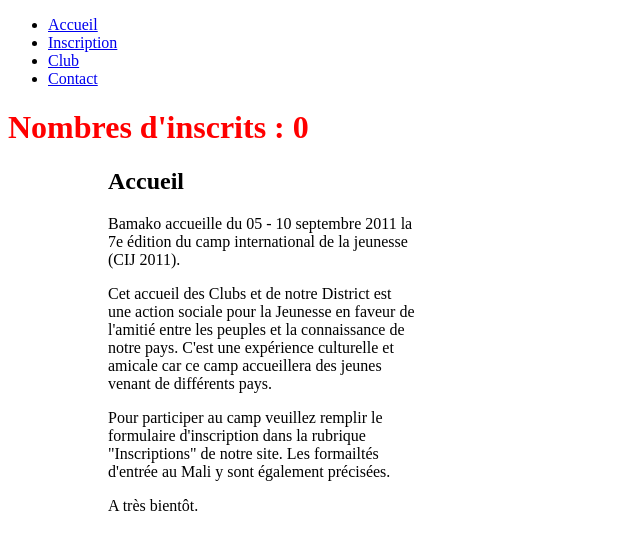
After one commit to alou/cij2011, a Django app: page / in a window 1280 px wide. The commit adds this page. Shown: the top 550 px of the page, without its empty margins (0-640 px from the left). Run offline with Django 3.2, Linux system fonts and the light colour scheme; data that the repository does not hold is empty; parts of the project's set-up code (start-up, migrations or seed data) failed here and were passed over.

Commit message:
addd base.html, registered.html and create views registered

```diff
--- a/cij2011/cij/views.py
+++ b/cij2011/cij/views.py
@@ -1 +1,32 @@
-# Create your views here.
+#!/usr/bin/env python
+# -*- coding= UTF-8 -*-
+
+from django.core.context_processors import csrf
+from django.shortcuts import (render_to_response,
+                              HttpResponseRedirect, redirect)
+from django.core.urlresolvers import reverse
+from cij.models import *
+from cij.form import PamperForm
+
+def home(request):
+    """
+    """
+    pamper_count = Pamper.objects.all().count()
+
+    return render_to_response('home.html', {'pamper_count':pamper_count})
+
+
+def registered(request):
+    """
+    """
+    c = {}
+    c.update(csrf(request))
+    form = PamperForm()
+    c.update({'form':form})
+    if request.method == 'POST':
+        form = PamperForm(request.POST)
+        if form.is_valid():
+            form.save()
+            return HttpResponseRedirect(reverse('home'))
+        c.update({'form': form})
+    return render_to_response('registered.html', c)
--- a/cij2011/media/css/style.css
+++ b/cij2011/media/css/style.css
@@ -1,3 +1,12 @@
 /*
 Design by Alou and Fad
 */
+
+h1 {color:red
+}
+
+#home #content{
+    width:310px;
+    padding-left: 100px
+
+}
--- a/cij2011/settings.py
+++ b/cij2011/settings.py
@@ -79,6 +79,7 @@ STATICFILES_DIRS = (
     # Put strings here, like "/home/html/static" or "C:/www/django/static".
     # Always use forward slashes, even on Windows.
     # Don't forget to use absolute paths, not relative paths.
+    ROOT_DIR + '/media',
 )
 
 # List of finder classes that know how to find static files in
--- /dev/null
+++ b/cij2011/templates/base.html
@@ -0,0 +1,29 @@
+<!DOCTYPE html PUBLIC "-//W3C//DTD XHTML 1.0 Strict//EN" "http://www.w3.org/TR/xhtml1/DTD/xhtml1-strict.dtd">
+<html xmlns="http://www.w3.org/1999/xhtml" xml:lang="fr" >
+
+    <head>
+        <title>{% block title %}{% endblock %}</title>
+
+        <meta http-equiv="Content-Type" content="text/html; charset=utf-8" />
+        <link rel="stylesheet" href="/static/css/style.css" type="text/css" media="screen,print"/>
+
+    </head>
+
+    <body>
+        <div id="{% block page-id %}{% endblock %}">
+            <div id='menu'>
+                <ul>
+                    <li><a href="#">Accueil</a></li>
+                    <li><a href="{% url registered %}">Inscription</a></li>
+                    <li><a href="#">Club</a></li>
+                    <li><a href="#">Contact</a></li>
+                </ul>
+            </div>
+
+            {% block content %}
+            {% endblock %}
+        </div>
+
+    </body>
+
+</html>
--- a/cij2011/templates/home.html
+++ b/cij2011/templates/home.html
@@ -1 +1,19 @@
-<p>Coucou</p>
+{% extends "base.html" %}
+{% block title %}Home{% endblock %}
+{% block page-id %}home{% endblock %}
+{% block content %}
+
+    <h1>Nombres d'inscrits : {{pamper_count}}</h1>
+
+    <div id='content'>
+        <h2>Accueil</h2>
+
+        <p>Bamako accueille du 05 - 10 septembre 2011 la 7e édition du camp international de la jeunesse (CIJ 2011).</p>
+
+        <p>Cet accueil des Clubs et de notre District est une action sociale pour la Jeunesse en faveur de l'amitié entre les peuples et la connaissance de notre pays. C'est une expérience culturelle et amicale car ce camp accueillera des jeunes venant de différents pays.</p>
+
+        <p>Pour participer au camp veuillez remplir le formulaire d'inscription dans la rubrique "Inscriptions" de notre site. Les formailtés d'entrée au Mali y sont également précisées.</p>
+
+        <p>A très bientôt.</p>
+        </div>
+{% endblock %}
--- a/cij2011/urls.py
+++ b/cij2011/urls.py
@@ -14,4 +14,6 @@ urlpatterns = patterns('',
 
     # Uncomment the next line to enable the admin:
     url(r'^admin/', include(admin.site.urls)),
+    url(r"^$", "cij.views.home", name="home"),
+    url(r"^registered/$", "cij.views.registered", name="registered"),
 )
```
Also changed, not shown: cij2011/cij/form.py (added, +17 -0 lines), cij2011/templates/registered.html (added, +12 -0 lines).
